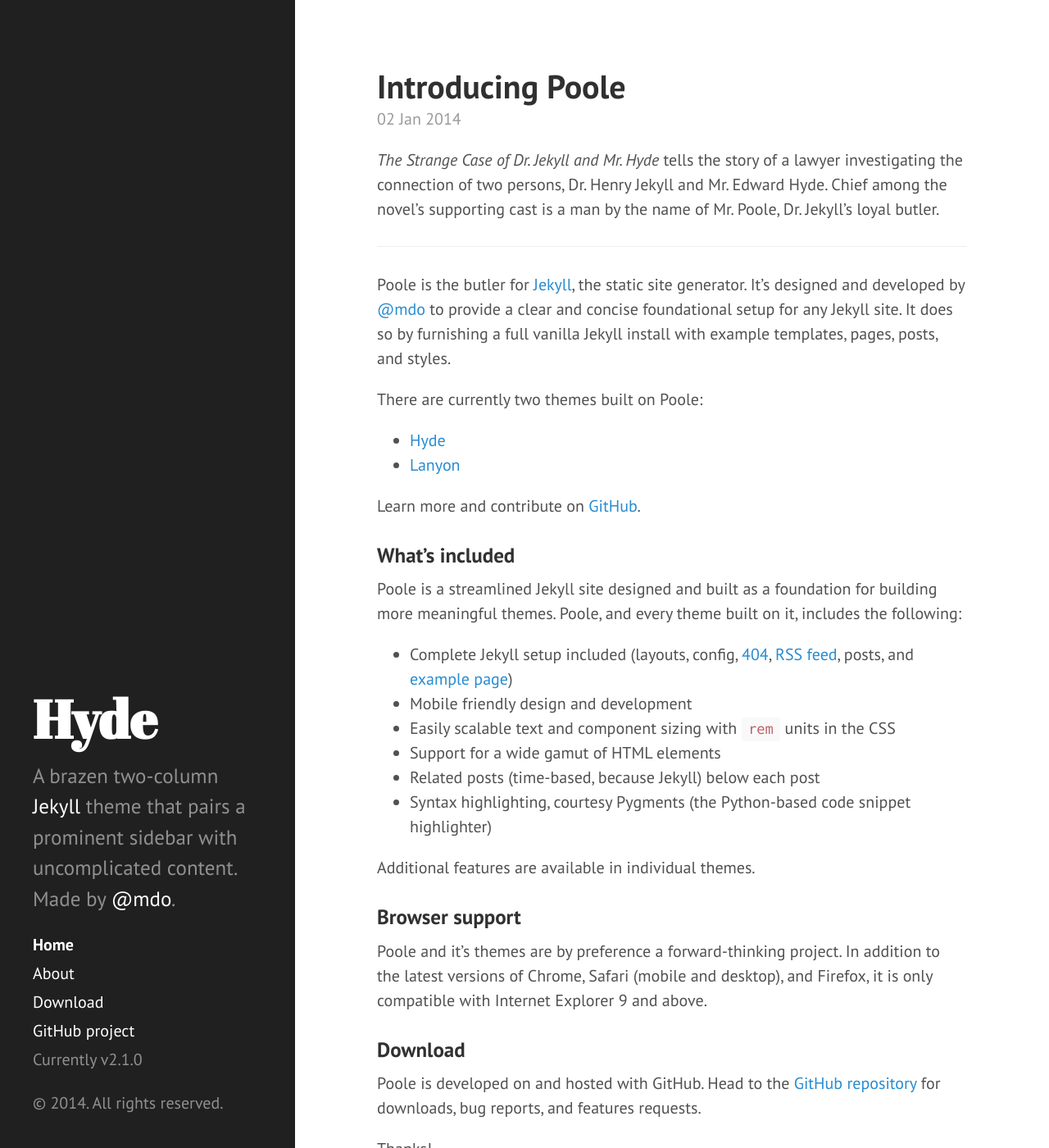
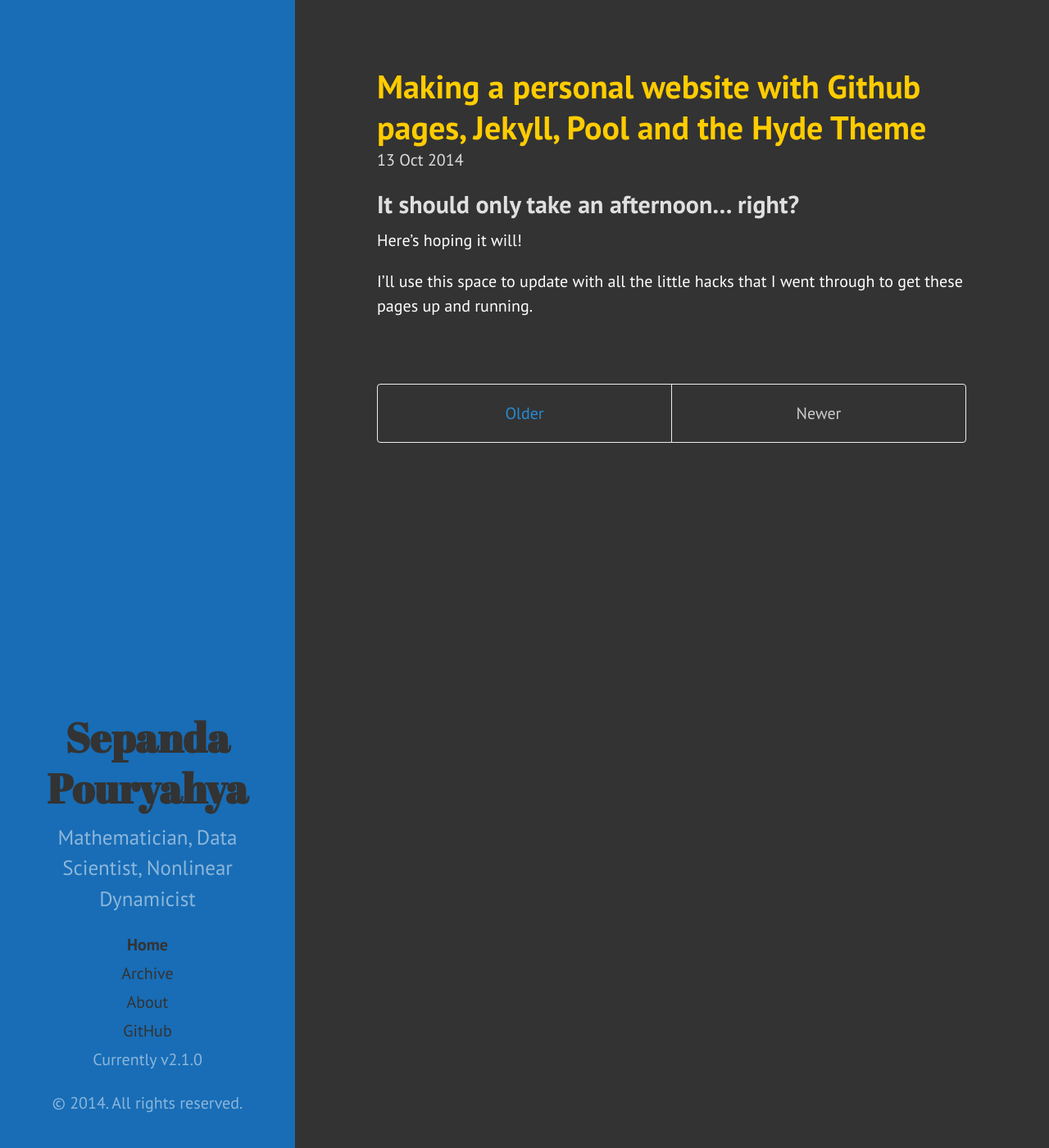
Before and after one commit to sepanda/sepanda.github.io, a Jekyll site: the page built from index.html, in a window 1280 px wide and 1400 px high. Shown: the whole window at 82% size. Built offline with Jekyll 4.4.1, drawn with Linux system fonts in a browser that asks for light colours; Markdown is read by kramdown in place of the engine named in the settings; the list of posts is cut into pages by our own code; some of the changed text lies outside the part shown.

Commit message:
Sidebar theme change, added rjow.css and updated ico

```diff
--- /dev/null
+++ b/Archive.md
@@ -0,0 +1,10 @@
+---
+layout: page
+title: Archive
+---
+
+## Blog Posts
+
+{% for post in site.posts %}
+  * {{ post.date | date_to_string }} &raquo; [ {{ post.title }} ]({{ post.url }})
+{% endfor %}
--- a/_config.yml
+++ b/_config.yml
@@ -1,26 +1,30 @@
 # Dependencies
 markdown:         redcarpet
 highlighter:      pygments
+highlighter: true
+
 
 # Permalinks
 permalink:        pretty
 relative_permalinks: true
 
 # Setup
-title:            Hyde
-tagline:          'A Jekyll theme'
-description:      'A brazen two-column <a href="http://jekyllrb.com" target="_blank">Jekyll</a> theme that pairs a prominent sidebar with uncomplicated content. Made by <a href="https://twitter.com/mdo" target="_blank">@mdo</a>.'
-url:              http://hyde.getpoole.com
+title:            Sepanda Pouryahya
+tagline:          'Mathematician, Data Scientist, Nonlinear Dynamicist'
+description:      'Mathematician, Data Scientist, Nonlinear Dynamicist'
+#url:              http://hyde.getpoole.com
+url:              /
 baseurl:          /
 
 author:
-  name:           'Mark Otto'
-  url:            https://twitter.com/mdo
+  name:           'Sepanda Pouryahya'
+#  url:            https://twitter.com/mdo
 
-paginate:         5
+paginate:         1
 
 # Custom vars
 version:          2.1.0
 
 github:
   repo:           https://github.com/poole/hyde
+  me: https://github.com/sepanda
--- a/_includes/head.html
+++ b/_includes/head.html
@@ -16,12 +16,16 @@
 
   <!-- CSS -->
   <link rel="stylesheet" href="{{ site.baseurl }}public/css/poole.css">
+  <!-- This was included in original hyde style
   <link rel="stylesheet" href="{{ site.baseurl }}public/css/syntax.css">
+  -->
   <link rel="stylesheet" href="{{ site.baseurl }}public/css/hyde.css">
+  <!-- Added This for Colouring-->
+  <link rel="stylesheet" href="{{ site.baseurl }}public/css/rjow.css">
   <link rel="stylesheet" href="http://fonts.googleapis.com/css?family=PT+Sans:400,400italic,700|Abril+Fatface">
 
   <!-- Icons -->
-  <link rel="apple-touch-icon-precomposed" sizes="144x144" href="{{ site.baseurl }}public/apple-touch-icon-144-precomposed.png">
+  <link rel="SP_Logo_2014_144" sizes="144x144" href="{{ site.baseurl }}public/SP_Logo_2014_144.png">
                                  <link rel="shortcut icon" href="{{ site.baseurl }}public/favicon.ico">
 
   <!-- RSS -->
--- a/_includes/sidebar.html
+++ b/_includes/sidebar.html
@@ -25,10 +25,11 @@
           {% endif %}
         {% endif %}
       {% endfor %}
-
+	  <!--
       <a class="sidebar-nav-item" href="{{ site.github.repo }}/archive/v{{ site.version }}.zip">Download</a>
-      <a class="sidebar-nav-item" href="{{ site.github.repo }}">GitHub project</a>
-      <span class="sidebar-nav-item">Currently v{{ site.version }}</span>
+	  -->
+      <a class="sidebar-nav-item" href="{{ site.github.me }}">GitHub</a>
+	  <span class="sidebar-nav-item">Currently v{{ site.version }}</span>
     </nav>
 
     <p>&copy; {{ site.time | date: '%Y' }}. All rights reserved.</p>
--- a/_posts/2013-12-31-whats-jekyll.md
+++ /dev/null
@@ -1,10 +0,0 @@
----
-layout: post
-title: What's Jekyll?
----
-
-[Jekyll](http://jekyllrb.com) is a static site generator, an open-source tool for creating simple yet powerful websites of all shapes and sizes. From [the project's readme](https://github.com/jekyll/jekyll/blob/master/README.markdown):
-
-> Jekyll is a simple, blog aware, static site generator. It takes a template directory [...] and spits out a complete, static website suitable for serving with Apache or your favorite web server. This is also the engine behind GitHub Pages, which you can use to host your project’s page or blog right here from GitHub.
-
-It's an immensely useful tool. Find out more by [visiting the project on GitHub](https://github.com/jekyll/jekyll).
--- a/_posts/2014-01-01-example-content.md
+++ /dev/null
@@ -1,138 +0,0 @@
----
-layout: post
-title: Example content
----
-
-
-<div class="message">
-  Howdy! This is an example blog post that shows several types of HTML content supported in this theme.
-</div>
-
-Cum sociis natoque penatibus et magnis <a href="#">dis parturient montes</a>, nascetur ridiculus mus. *Aenean eu leo quam.* Pellentesque ornare sem lacinia quam venenatis vestibulum. Sed posuere consectetur est at lobortis. Cras mattis consectetur purus sit amet fermentum.
-
-> Curabitur blandit tempus porttitor. Nullam quis risus eget urna mollis ornare vel eu leo. Nullam id dolor id nibh ultricies vehicula ut id elit.
-
-Etiam porta **sem malesuada magna** mollis euismod. Cras mattis consectetur purus sit amet fermentum. Aenean lacinia bibendum nulla sed consectetur.
-
-## Inline HTML elements
-
-HTML defines a long list of available inline tags, a complete list of which can be found on the [Mozilla Developer Network](https://developer.mozilla.org/en-US/docs/Web/HTML/Element).
-
-- **To bold text**, use `<strong>`.
-- *To italicize text*, use `<em>`.
-- Abbreviations, like <abbr title="HyperText Markup Langage">HTML</abbr> should use `<abbr>`, with an optional `title` attribute for the full phrase.
-- Citations, like <cite>&mdash; Mark otto</cite>, should use `<cite>`.
-- <del>Deleted</del> text should use `<del>` and <ins>inserted</ins> text should use `<ins>`.
-- Superscript <sup>text</sup> uses `<sup>` and subscript <sub>text</sub> uses `<sub>`.
-
-Most of these elements are styled by browsers with few modifications on our part.
-
-## Heading
-
-Vivamus sagittis lacus vel augue rutrum faucibus dolor auctor. Duis mollis, est non commodo luctus, nisi erat porttitor ligula, eget lacinia odio sem nec elit. Morbi leo risus, porta ac consectetur ac, vestibulum at eros.
-
-### Code
-
-Cum sociis natoque penatibus et magnis dis `code element` montes, nascetur ridiculus mus.
-
-{% highlight js %}
-// Example can be run directly in your JavaScript console
-
-// Create a function that takes two arguments and returns the sum of those arguments
-var adder = new Function("a", "b", "return a + b");
-
-// Call the function
-adder(2, 6);
-// > 8
-{% endhighlight %}
-
-Aenean lacinia bibendum nulla sed consectetur. Etiam porta sem malesuada magna mollis euismod. Fusce dapibus, tellus ac cursus commodo, tortor mauris condimentum nibh, ut fermentum massa.
-
-### Gists via GitHub Pages
-
-Vestibulum id ligula porta felis euismod semper. Nullam quis risus eget urna mollis ornare vel eu leo. Donec sed odio dui.
-
-{% gist 5555251 gist.md %}
-
-Aenean eu leo quam. Pellentesque ornare sem lacinia quam venenatis vestibulum. Nullam quis risus eget urna mollis ornare vel eu leo. Cum sociis natoque penatibus et magnis dis parturient montes, nascetur ridiculus mus. Donec sed odio dui. Vestibulum id ligula porta felis euismod semper.
-
-### Lists
-
-Cum sociis natoque penatibus et magnis dis parturient montes, nascetur ridiculus mus. Aenean lacinia bibendum nulla sed consectetur. Etiam porta sem malesuada magna mollis euismod. Fusce dapibus, tellus ac cursus commodo, tortor mauris condimentum nibh, ut fermentum massa justo sit amet risus.
-
-* Praesent commodo cursus magna, vel scelerisque nisl consectetur et.
-* Donec id elit non mi porta gravida at eget metus.
-* Nulla vitae elit libero, a pharetra augue.
-
-Donec ullamcorper nulla non metus auctor fringilla. Nulla vitae elit libero, a pharetra augue.
-
-1. Vestibulum id ligula porta felis euismod semper.
-2. Cum sociis natoque penatibus et magnis dis parturient montes, nascetur ridiculus mus.
-3. Maecenas sed diam eget risus varius blandit sit amet non magna.
-
-Cras mattis consectetur purus sit amet fermentum. Sed posuere consectetur est at lobortis.
-
-<dl>
-  <dt>HyperText Markup Language (HTML)</dt>
-  <dd>The language used to describe and define the content of a Web page</dd>
-
-  <dt>Cascading Style Sheets (CSS)</dt>
-  <dd>Used to describe the appearance of Web content</dd>
-
-  <dt>JavaScript (JS)</dt>
-  <dd>The programming language used to build advanced Web sites and applications</dd>
-</dl>
-
-Integer posuere erat a ante venenatis dapibus posuere velit aliquet. Morbi leo risus, porta ac consectetur ac, vestibulum at eros. Nullam quis risus eget urna mollis ornare vel eu leo.
-
-### Images
-
-Quisque consequat sapien eget quam rhoncus, sit amet laoreet diam tempus. Aliquam aliquam metus erat, a pulvinar turpis suscipit at.
-
-![placeholder](http://placehold.it/800x400 "Large example image")
-![placeholder](http://placehold.it/400x200 "Medium example image")
-![placeholder](http://placehold.it/200x200 "Small example image")
-
-### Tables
-
-Aenean lacinia bibendum nulla sed consectetur. Lorem ipsum dolor sit amet, consectetur adipiscing elit.
-
-<table>
-  <thead>
-    <tr>
-      <th>Name</th>
-      <th>Upvotes</th>
-      <th>Downvotes</th>
-    </tr>
-  </thead>
-  <tfoot>
-    <tr>
-      <td>Totals</td>
-      <td>21</td>
-      <td>23</td>
-    </tr>
-  </tfoot>
-  <tbody>
-    <tr>
-      <td>Alice</td>
-      <td>10</td>
-      <td>11</td>
-    </tr>
-    <tr>
-      <td>Bob</td>
-      <td>4</td>
-      <td>3</td>
-    </tr>
-    <tr>
-      <td>Charlie</td>
-      <td>7</td>
-      <td>9</td>
-    </tr>
-  </tbody>
-</table>
-
-Nullam id dolor id nibh ultricies vehicula ut id elit. Sed posuere consectetur est at lobortis. Nullam quis risus eget urna mollis ornare vel eu leo.
-
------
-
-Want to see something else added? <a href="https://github.com/poole/poole/issues/new">Open an issue.</a>
--- a/_posts/2014-01-02-introducing-poole.md
+++ /dev/null
@@ -1,40 +0,0 @@
----
-layout: post
-title: Introducing Poole
----
-
-*The Strange Case of Dr. Jekyll and Mr. Hyde* tells the story of a lawyer investigating the connection of two persons, Dr. Henry Jekyll and Mr. Edward Hyde. Chief among the novel's supporting cast is a man by the name of Mr. Poole, Dr. Jekyll's loyal butler.
-
------
-
-Poole is the butler for [Jekyll](http://jekyllrb.com), the static site generator. It's designed and developed by [@mdo](https://twitter.com/mdo) to provide a clear and concise foundational setup for any Jekyll site. It does so by furnishing a full vanilla Jekyll install with example templates, pages, posts, and styles.
-
-There are currently two themes built on Poole:
-
-* [Hyde](http://hyde.getpoole.com)
-* [Lanyon](http://lanyon.getpoole.com)
-
-Learn more and contribute on [GitHub](https://github.com/poole).
-
-### What's included
-
-Poole is a streamlined Jekyll site designed and built as a foundation for building more meaningful themes. Poole, and every theme built on it, includes the following:
-
-* Complete Jekyll setup included (layouts, config, [404](/404.html), [RSS feed](/atom.xml), posts, and [example page](/about))
-* Mobile friendly design and development
-* Easily scalable text and component sizing with `rem` units in the CSS
-* Support for a wide gamut of HTML elements
-* Related posts (time-based, because Jekyll) below each post
-* Syntax highlighting, courtesy Pygments (the Python-based code snippet highlighter)
-
-Additional features are available in individual themes.
-
-### Browser support
-
-Poole and it's themes are by preference a forward-thinking project. In addition to the latest versions of Chrome, Safari (mobile and desktop), and Firefox, it is only compatible with Internet Explorer 9 and above.
-
-### Download
-
-Poole is developed on and hosted with GitHub. Head to the <a href="https://github.com/poole/poole">GitHub repository</a> for downloads, bug reports, and features requests.
-
-Thanks!
--- /dev/null
+++ b/_posts/2014-10-13-setting-up-website.md
@@ -0,0 +1,10 @@
+---
+layout: post
+title: Making a personal website with Github pages, Jekyll, Pool and the Hyde Theme
+---
+
+## It should only take an afternoon... right?
+
+Here's hoping it will!
+
+I'll use this space to update with all the little hacks that I went through to get these pages up and running.
--- a/about.md
+++ b/about.md
@@ -3,28 +3,28 @@
 title: About
 ---
 
+<!--
+	![A picture of me](/assets/pictures/self_500x500.jpg)
+-->
+
+<img src="/assets/pictures/self_500x500.jpg" alt="Self" style="width: 200px;"/>
+
 <p class="message">
-  Hey there! This page is included as an example. Feel free to customize it for your own use upon downloading. Carry on!
+  This is my about message - dear lord that's a big picture.
 </p>
 
-In the novel, *The Strange Case of Dr. Jeykll and Mr. Hyde*, Mr. Poole is Dr. Jekyll's virtuous and loyal butler. Similarly, Poole is an upstanding and effective butler that helps you build Jekyll themes. It's made by [@mdo](https://twitter.com/mdo).
+# Here's a main heading
 
-There are currently two themes built on Poole:
+## A secondary heading!
 
-* [Hyde](http://hyde.getpoole.com)
-* [Lanyon](http://lanyon.getpoole.com)
+I can use all the usual markdown tricks
 
-Learn more and contribute on [GitHub](https://github.com/poole).
+* Like
+* unordered lists
 
-## Setup
+Links work in the usual way [LinkedIn](http://linkedin.com/in/sepandapouryahya/)
 
-Some fun facts about the setup of this project include:
-
-* Built for [Jekyll](http://jekyllrb.com)
-* Developed on GitHub and hosted for free on [GitHub Pages](https://pages.github.com)
-* Coded with [Sublime Text 2](http://sublimetext.com), an amazing code editor
-* Designed and developed while listening to music like [Blood Bros Trilogy](https://soundcloud.com/maddecent/sets/blood-bros-series)
-
-Have questions or suggestions? Feel free to [open an issue on GitHub](https://github.com/poole/issues/new) or [ask me on Twitter](https://twitter.com/mdo).
-
-Thanks for reading!
+1. Here
+2. Is
+3. An
+4. Ordered List
--- a/public/css/hyde.css
+++ b/public/css/hyde.css
@@ -57,8 +57,11 @@
   text-align: center;
   padding: 2rem 1rem;
   color: rgba(255,255,255,.5);
+  /*
   background-color: #202020;
-}
+  */
+  background-color: #186DB6
+ }
 @media (min-width: 48em) {
   .sidebar {
     position: fixed;
--- /dev/null
+++ b/public/css/rjow.css
@@ -0,0 +1,135 @@
+
+body {
+  color: #fff;
+  background-color: #333;
+  -webkit-text-size-adjust: 100%;
+      -ms-text-size-adjust: 100%;
+}
+
+/* Headings */
+h1, h2, h3, h4, h5, h6 {
+  color: #dfdfdf;
+}
+
+/* Quotes */
+blockquote {
+  color: #9a9a9a;
+}
+
+pre, code, pre code {
+  background-color: #555;
+  color: #fc0;
+}
+
+strong {
+  color: #f90;
+}
+
+tbody tr:nth-child(odd) td,
+tbody tr:nth-child(odd) th {
+  background-color: #555;
+}
+
+
+@media (min-width: 48rem) {
+  .content {
+    max-width: 40rem;
+  }
+}
+
+/* Blog post or page title */
+.page-title,
+.post-title,
+.post-title a {
+  color: #fc0;
+}
+
+/* Jekyll yellow */
+.theme-jekyll .sidebar {
+  background-color: #fc0;
+  color: rgba(0,0,0,.7);
+}
+.theme-jekyll .content a,
+.theme-jekyll .related-posts li a:hover {
+  color: #fc0;
+}
+.theme-jekyll .content a:hover {
+  color: #f90;
+}
+
+.sidebar {
+  padding: 1rem;
+  text-align: center;
+}
+
+/* Sidebar links */
+.sidebar a {
+  color: #333;
+}
+
+/* About section */
+.sidebar-about h1 {
+  color: #333;
+  font-size: 2.5rem;
+}
+
+.post-date {
+  color: #ddd;
+}
+
+.button-monster {
+  display: block;
+  padding: 1rem;
+  margin: 2rem 0;
+  border: 1px solid #eee;
+  border-radius: 4px;
+  font-family: "PT Sans", Helvetica, Arial, sans-serif;
+  text-align: center;
+}
+.theme-jekyll .content a.button-monster:hover {
+  background-color: #fc0;
+  color: #333;
+}
+
+.button-external {
+  display: block;
+  padding: 0.5rem;
+  margin: 1rem 0;
+  border: 1px solid #eee;
+  border-radius: 3px;
+  font-family: "PT Sans", Helvetica, Arial, sans-serif;
+  text-align: center;
+}
+.theme-jekyll .content a.button-external:hover {
+  background-color: #fc0;
+  color: #333;
+}
+
+.theme-jekyll .content a.pagination-item:hover {
+  background-color: #fc0;
+  color: #333;
+}
+
+.step {
+  display: block;
+  width: 3rem;
+  height: 3rem;
+  float: right;
+  background-color: #fc0;
+  color: #333;
+  text-align: center;
+  border-radius: 50%;
+  font-size: 2rem;
+  font-weight: bold;
+}
+
+.img-nice {
+  display: block;
+  width: 100%;
+  height: auto;
+}
+
+.footer {
+  margin-top: 5rem;
+  color: #aaa;
+}
```
Also changed, not shown: assets/pictures/self_500x500.jpg (added), public/SP_Logo_2014_144.png (added), public/apple-touch-icon-precomposed.png (deleted), public/favicon.ico, 1 other file.
